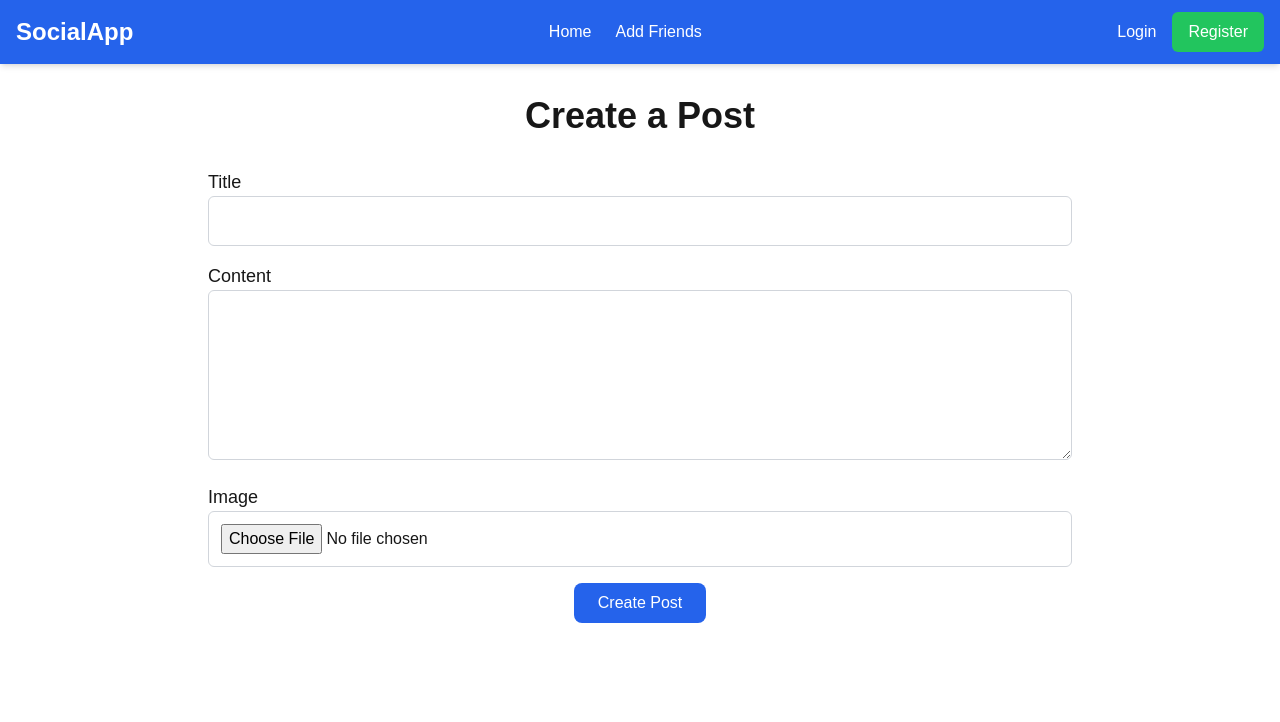
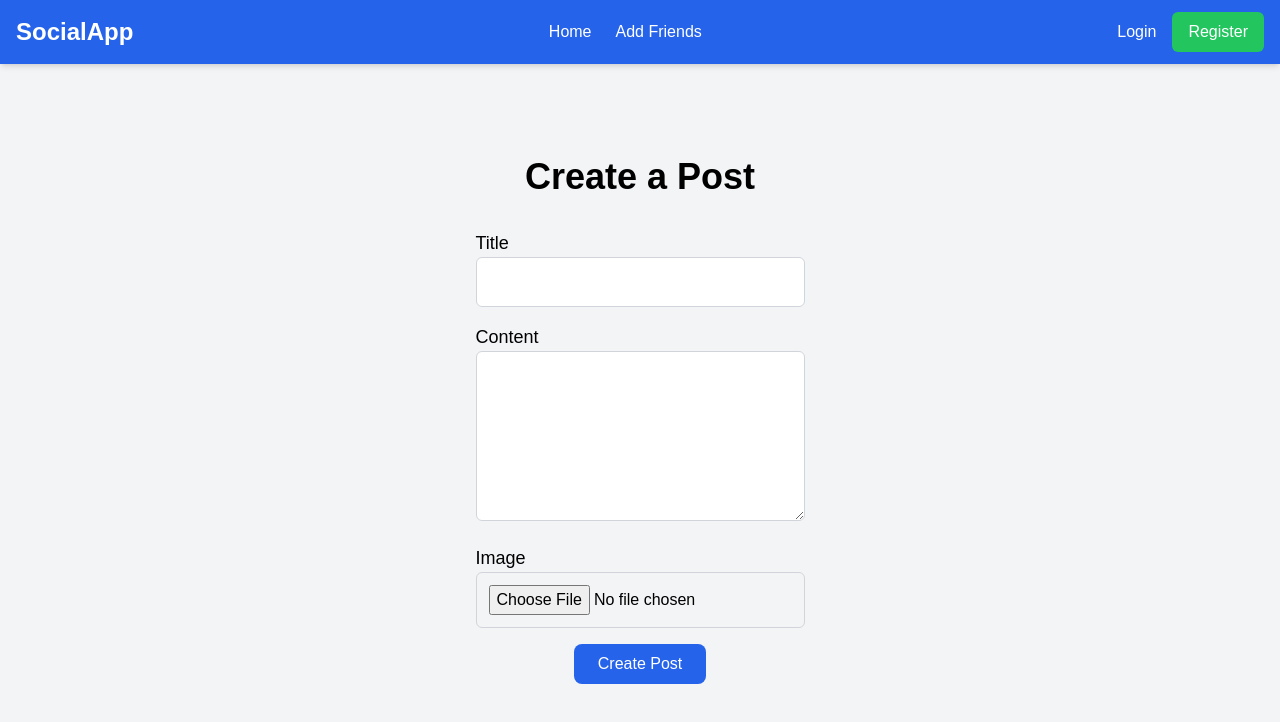
Before and after one commit to Elaf-ML/my-reddit-clone-, a Next.js app: page /createpost in a window 1280 px wide. Shown: the top 722 px of the page. Built offline with nearby package versions, Linux system fonts and the light colour scheme; no server answers.

Commit message:
New Edit

```diff
--- a/src/app/add_friends/page.tsx
+++ b/src/app/add_friends/page.tsx
@@ -50,9 +50,9 @@ const FindFriendsPage = () => {
   };
 
   return (
-    <div className="max-w-4xl mx-auto mt-10 p-4">
+    <div className="min-h-screen  flex flex-col mt-10 p-4 bg-gray-100">
       <Navbar />
-      <h1 className="text-4xl font-semibold text-center mb-8 mt-10">Find Friends</h1>
+      <h1 className="text-4xl font-semibold text-center text-black mb-8 mt-10">Find Friends</h1>
 
       {loading ? (
         <p className="text-center">Loading users...</p>
--- a/src/app/createpost/page.tsx
+++ b/src/app/createpost/page.tsx
@@ -69,45 +69,45 @@ const CreatePost = () => {
   };
 
   return (
-    <div className="max-w-4xl mx-auto mt-10 p-4">
+    <div className="min-h-screen w-screen flex flex-col items-center justify-center p-4 bg-gray-100">
     <Navbar />
-      <h1 className="text-4xl font-semibold text-center mb-8 mt-10">Create a Post</h1>
+      <h1 className="text-4xl font-semibold text-center text-black mb-8 mt-10">Create a Post</h1>
 
       {error && <p className="text-red-500 text-center">{error}</p>}
 
       <form onSubmit={handleCreatePost} className="space-y-4">
         <div>
-          <label htmlFor="title" className="block text-lg font-medium">Title</label>
+          <label htmlFor="title" className="block text-lg text-black font-medium">Title</label>
           <input
             type="text"
             id="title"
             value={title}
             onChange={(e) => setTitle(e.target.value)}
-            className="w-full p-3 border border-gray-300 rounded-md"
+            className="w-full p-3 border text-black border-gray-300 rounded-md"
             required
           />
         </div>
 
         <div>
-          <label htmlFor="content" className="block text-lg font-medium">Content</label>
+          <label htmlFor="content" className="block text-black text-lg font-medium">Content</label>
           <textarea
             id="content"
             value={content}
             onChange={(e) => setContent(e.target.value)}
-            className="w-full p-3 border border-gray-300 rounded-md"
+            className="w-full p-3 border text-black border-gray-300 rounded-md"
             rows={6}
             required
           />
         </div>
 
         <div>
-          <label htmlFor="image" className="block text-lg font-medium">Image</label>
+          <label htmlFor="image" className="block text-lg text-black font-medium">Image</label>
           <input
             type="file"
             id="image"
             accept="image/*"
             onChange={(e) => setImage(e.target.files?.[0] || null)}
-            className="w-full p-3 border border-gray-300 rounded-md"
+            className="w-full p-3 border text-black border-gray-300 rounded-md"
           />
         </div>
 
--- a/src/app/login/page.tsx
+++ b/src/app/login/page.tsx
@@ -47,7 +47,7 @@ export default function LoginPage() {
             <input
               type="password"
               id="password"
-              className="w-full mt-1 px-4 py-2 border rounded-md focus:ring focus:ring-blue-200"
+              className="w-full mt-1 px-4 py-2 text-black border rounded-md focus:ring focus:ring-blue-200"
               value={password}
               onChange={(e) => setPassword(e.target.value)}
               required
--- a/src/app/profile/page.tsx
+++ b/src/app/profile/page.tsx
@@ -49,10 +49,10 @@ export default function ProfilePage() {
   }
 
   return (
-    <div className="flex items-center justify-center min-h-screen bg-gray-100">
+    <div className="min-h-screen w-screen flex flex-col items-center justify-center p-4 bg-gray-100">
       <Navbar />
       <div className="w-full max-w-md p-8 bg-white shadow-lg rounded">
-        <h2 className="text-2xl font-bold mb-6 text-center">Profile</h2>
+        <h2 className="text-2xl font-bold text-black mb-6 text-center">Profile</h2>
 
         {/* Display the current username */}
         <div className="mb-4">
@@ -61,7 +61,7 @@ export default function ProfilePage() {
             type="text"
             value={username}
             onChange={(e) => setUsername(e.target.value)}
-            className="w-full px-3 py-2 border rounded-md shadow-sm focus:outline-none focus:ring-blue-500 focus:border-blue-500"
+            className="w-full text-black px-3 py-2 border rounded-md shadow-sm focus:outline-none focus:ring-blue-500 focus:border-blue-500"
             disabled
           />
         </div>
--- a/src/app/user/[userId]/page.tsx
+++ b/src/app/user/[userId]/page.tsx
@@ -4,7 +4,7 @@ import { useEffect, useState } from 'react';
 import { useParams } from 'next/navigation'; // Import useParams
 import { supabase } from '../../../utils/supabaseClient'; // Adjust the import according to your project structure
 import Navbar from '../../../components/Navbar'; // Adjust the import according to your project structure
-import Image from 'next/image';
+
 interface Post {
   id: string;
   title: string;
@@ -78,7 +78,7 @@ const UserPostsPage = () => {
   }, [userId]); // Re-run when userId changes
 
   return (
-    <div className="max-w-4xl mx-auto p-4">
+    <div className="min-h-screen w-screen flex flex-col items-center justify-center p-4 bg-gray-100">
       <Navbar />
 
       {loading ? (
@@ -105,7 +105,7 @@ const UserPostsPage = () => {
    >
      {post.image_url && (
        <div className="overflow-hidden rounded-t-lg">
-         <Image
+         <img
            src={post.image_url}
            alt="Post Image"
            className="w-full h-auto object-contain"
--- a/src/components/Navbar.tsx
+++ b/src/components/Navbar.tsx
@@ -81,7 +81,7 @@ const Navbar = () => {
           {user ? (
             <button
               onClick={handleLogout}
-              className="bg-red-500 text-white px-4 py-2 rounded-md hover:bg-red-600 transition"
+              className="bg-red-500 text-white px-4 mx-10 py-2 rounded-md hover:bg-red-600 transition"
             >
               Logout
             </button>
```
Also changed, not shown: src/app/posts/page.tsx (+16 -29 lines).
